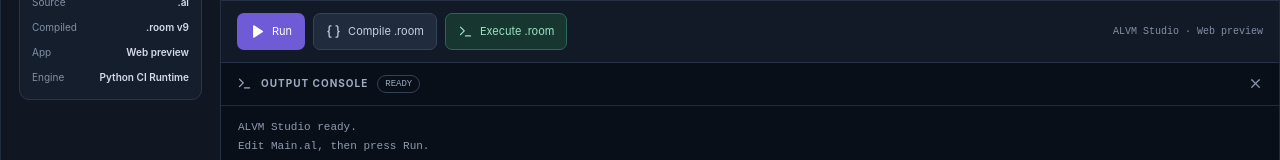
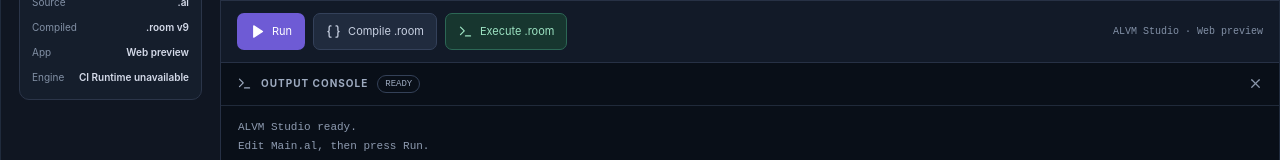
Before and after one commit to akaswising-ui/ALVM, a React (Vite) app in the folder studio-ui/: page / in a window 1280 px wide. Shown: the part 552-712 px from the top of the page. Built offline with nearby package versions, Linux system fonts and the light colour scheme.

Commit message:
Display exact CI Runtime version in Studio VM status

```diff
--- a/studio-ui/src/App.tsx
+++ b/studio-ui/src/App.tsx
@@ -10,6 +10,7 @@ import {
 
 type AndroidBridgeApi = {
   getAppVersion?: () => string;
+  getCiRuntimeVersion?: () => string;
   openWorkspace?: () => void;
   importFile?: () => void;
   showCiRuntimeManager?: () => void;
@@ -18,6 +19,7 @@ type AndroidBridgeApi = {
 declare global {
   interface Window {
     Android?: AndroidBridgeApi;
+    __alvmSetRuntimeVersion?: (version: string) => void;
   }
 }
 
@@ -398,6 +400,7 @@ export default function App() {
   const [compiled, setCompiled] = useState<Program | null>(null);
   const [output, setOutput] = useState<string[]>(['ALVM Studio ready.', 'Edit Main.al, then press Run.']);
   const [appVersion, setAppVersion] = useState('Checking app version...');
+  const [runtimeVersion, setRuntimeVersion] = useState('...');
   const [status, setStatus] = useState('READY');
   const [showReference, setShowReference] = useState(false);
   const [showLibraries, setShowLibraries] = useState(false);
@@ -410,9 +413,16 @@ export default function App() {
       setAppVersion(installedVersion && installedVersion.trim()
         ? installedVersion.trim()
         : 'Web preview');
+      const installedRuntime = window.Android?.getCiRuntimeVersion?.();
+      setRuntimeVersion(installedRuntime && installedRuntime.trim()
+        ? installedRuntime.trim()
+        : 'unavailable');
     } catch {
       setAppVersion('Web preview');
+      setRuntimeVersion('unavailable');
     }
+    window.__alvmSetRuntimeVersion = version => setRuntimeVersion(version || 'unknown');
+    return () => { delete window.__alvmSetRuntimeVersion; };
   }, []);
   useEffect(() => {
     if (!activeControl || !gameScene) return;
@@ -554,7 +564,7 @@ export default function App() {
             <p><span>Source</span><strong>.al</strong></p>
             <p><span>Compiled</span><strong>.room v9</strong></p>
             <p><span>App</span><strong>{appVersion}</strong></p>
-            <p><span>Engine</span><strong>Python CI Runtime</strong></p>
+            <p><span>Engine</span><strong>CI Runtime {runtimeVersion}</strong></p>
           </div>
           <div className="sidebar-foot"><i />Local app execution</div>
         </aside>
```
